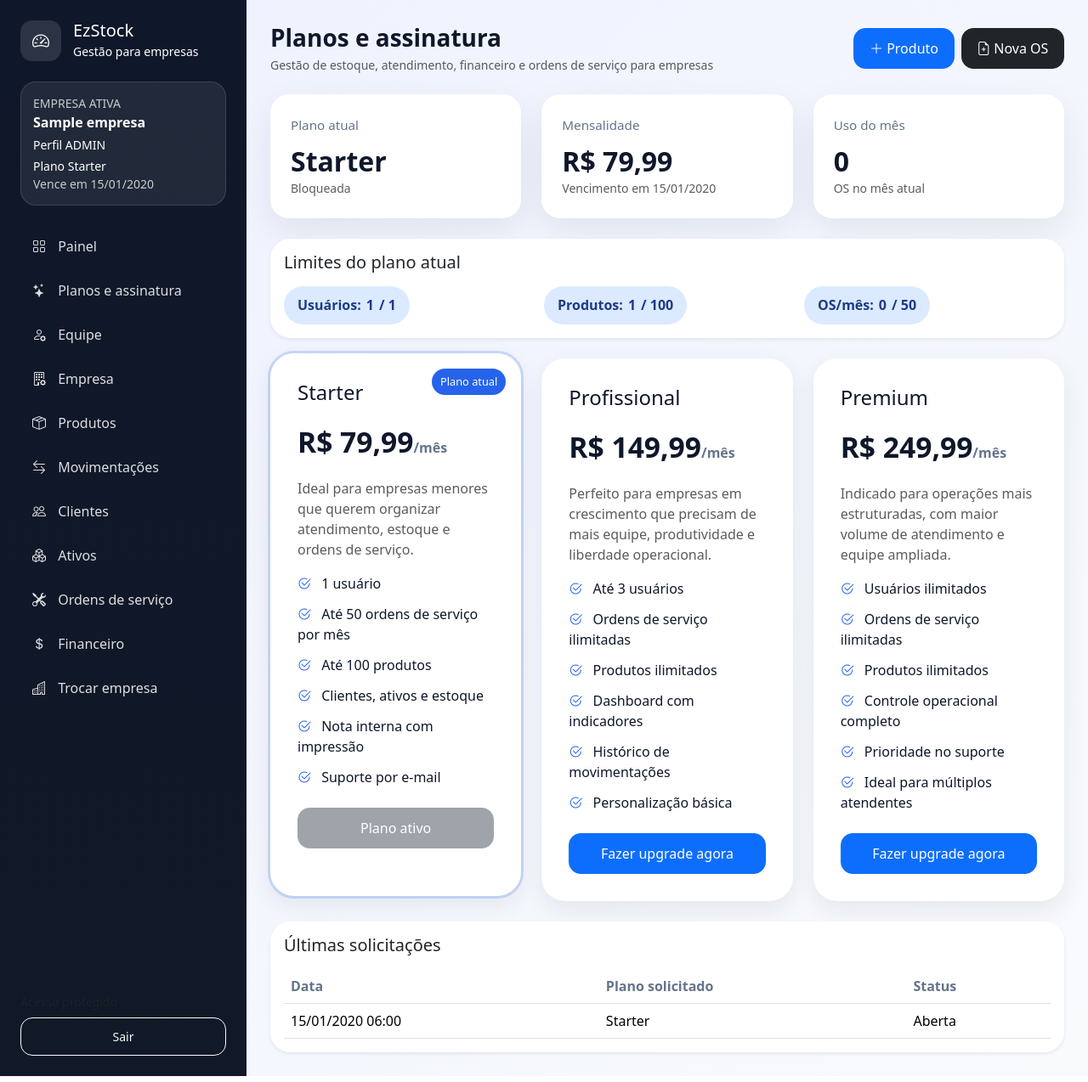
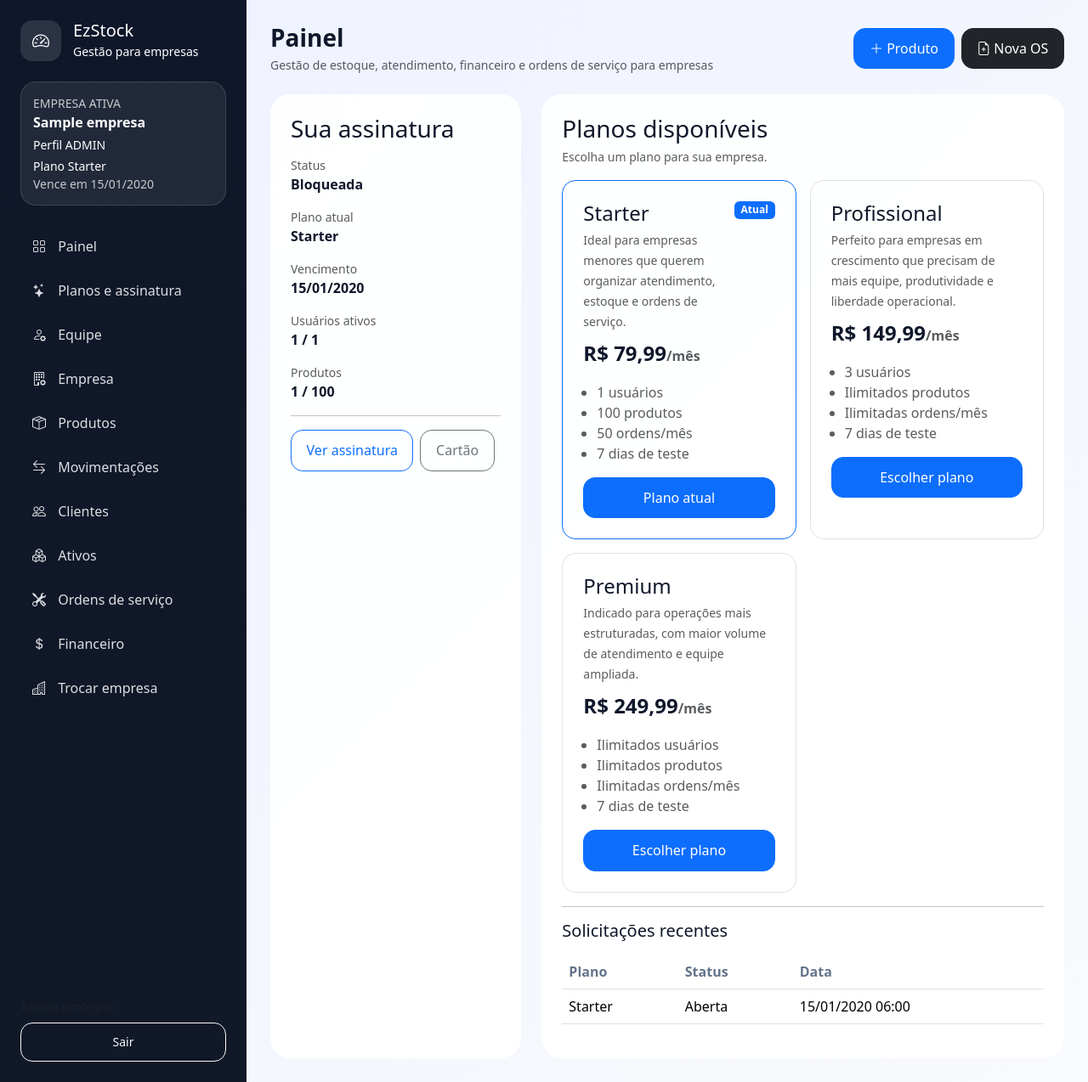
Before and after one commit to szimas125/motogest, a Django app: page /planos/ in a window 1280 px wide. Shown: the whole page at 85% size. Run offline with Django 5.2, Linux system fonts and the light colour scheme; a user stored in the database is signed in; data comes from the database, SQL or seed files in the repository; tables that the repository leaves empty hold one stand-in row (values such as "Sample post").

Commit message:
Add files via upload

```diff
--- a/templates/core/plans.html
+++ b/templates/core/plans.html
@@ -1,63 +1,127 @@
-{% extends "base.html" %}{% load br_filters %}
+{% extends 'base.html' %}
+{% load br_filters %}
 {% block title %}Planos e assinatura | EzStock{% endblock %}
-{% block page_title %}Planos e assinatura{% endblock %}
 {% block content %}
-<div class="row g-4 mb-4">
-  <div class="col-lg-4"><div class="metric-card"><span>Plano atual</span><h2>{{ assinatura.plano.nome }}</h2><small class="text-muted">{{ assinatura.get_status_display }}</small></div></div>
-  <div class="col-lg-4"><div class="metric-card"><span>Mensalidade</span><h2>{{ assinatura.plano.preco_mensal|brl }}</h2><small class="text-muted">Vencimento em {{ assinatura.vencimento|date:'d/m/Y' }}</small></div></div>
-  <div class="col-lg-4"><div class="metric-card"><span>Uso do mês</span><h2>{{ limites.os_mes }}</h2><small class="text-muted">OS no mês atual</small></div></div>
+<div class="row g-4">
+  <div class="col-xl-4">
+    <div class="soft-card p-4 h-100">
+      <h3 class="mb-3">Sua assinatura</h3>
+
+      {% if assinatura.status == 'CANCELADA' %}
+        <div class="alert alert-warning">
+          Sua assinatura está cancelada. Escolha um novo plano para reativar a empresa.
+        </div>
+      {% endif %}
+
+      <div class="d-flex flex-column gap-3">
+        <div>
+          <small class="text-muted d-block">Status</small>
+          <strong>{{ assinatura.get_status_display }}</strong>
+        </div>
+        <div>
+          <small class="text-muted d-block">Plano atual</small>
+          <strong>{% if plano_atual %}{{ plano_atual.nome }}{% else %}Nenhum plano selecionado{% endif %}</strong>
+        </div>
+        <div>
+          <small class="text-muted d-block">Vencimento</small>
+          <strong>{{ assinatura.vencimento|date:"d/m/Y" }}</strong>
+        </div>
+        <div>
+          <small class="text-muted d-block">Usuários ativos</small>
+          <strong>{{ limites.usuarios }}{% if limites.usuarios_limite %} / {{ limites.usuarios_limite }}{% endif %}</strong>
+        </div>
+        <div>
+          <small class="text-muted d-block">Produtos</small>
+          <strong>{{ limites.produtos }}{% if limites.produtos_limite %} / {{ limites.produtos_limite }}{% endif %}</strong>
+        </div>
       </div>
 
-<div class="card soft-card border-0 shadow-sm mb-4">
-  <div class="card-body">
-    <h5 class="mb-3">Limites do plano atual</h5>
-    <div class="row g-3">
-      <div class="col-md-4"><div class="limit-chip">Usuários: <strong>{{ limites.usuarios }}</strong> / {{ limites.usuarios_limite|default:'Ilimitado' }}</div></div>
-      <div class="col-md-4"><div class="limit-chip">Produtos: <strong>{{ limites.produtos }}</strong> / {{ limites.produtos_limite|default:'Ilimitado' }}</div></div>
-      <div class="col-md-4"><div class="limit-chip">OS/mês: <strong>{{ limites.os_mes }}</strong> / {{ limites.os_limite|default:'Ilimitado' }}</div></div>
+      <hr>
+      <div class="d-flex flex-wrap gap-2">
+        <a href="{% url 'billing_status' %}" class="btn btn-outline-primary">Ver assinatura</a>
+        {% if assinatura.status != 'CANCELADA' %}
+          <a href="{% url 'billing_checkout' %}" class="btn btn-outline-secondary">Cartão</a>
+        {% endif %}
       </div>
     </div>
   </div>
 
-<div class="row g-4 align-items-stretch">
+  <div class="col-xl-8">
+    <div class="soft-card p-4">
+      <div class="d-flex justify-content-between align-items-center mb-3">
+        <div>
+          <h3 class="mb-1">Planos disponíveis</h3>
+          <small class="text-muted">Escolha um plano para sua empresa.</small>
+        </div>
+      </div>
+
+      <div class="row g-3">
         {% for plano in planos %}
-  <div class="col-xl-4 col-lg-6">
-    <div class="pricing-card {% if assinatura.plano_id == plano.id %}pricing-featured{% endif %}">
-      {% if assinatura.plano_id == plano.id %}<div class="pricing-badge">Plano atual</div>{% endif %}
-      <h4>{{ plano.nome }}</h4>
-      <div class="price">{{ plano.preco_mensal|brl }}<small>/mês</small></div>
-      <p class="text-muted">{{ plano.descricao }}</p>
-      <ul class="list-unstyled pricing-list mb-4">
-        {% for recurso in plano.recursos_lista %}
-        <li><i class="bi bi-check2-circle"></i> {{ recurso }}</li>
-        {% endfor %}
+        <div class="col-md-6">
+          <div class="border rounded-4 p-4 h-100 {% if plano_atual and plano_atual.id == plano.id %}border-primary{% endif %}">
+            <div class="d-flex justify-content-between align-items-start mb-2">
+              <div>
+                <h4 class="mb-1">{{ plano.nome }}</h4>
+                <small class="text-muted">{{ plano.descricao }}</small>
+              </div>
+              {% if plano_atual and plano_atual.id == plano.id %}
+                <span class="badge text-bg-primary">Atual</span>
+              {% endif %}
+            </div>
+
+            <div class="fs-4 fw-bold mb-3">{{ plano.preco_mensal|brl }}<span class="fs-6 text-muted">/mês</span></div>
+
+            <ul class="text-muted ps-3">
+              <li>{{ plano.limite_usuarios|default:"Ilimitados" }} usuários</li>
+              <li>{{ plano.limite_produtos|default:"Ilimitados" }} produtos</li>
+              <li>{{ plano.limite_ordens_mes|default:"Ilimitadas" }} ordens/mês</li>
+              <li>{{ plano.periodo_teste_dias }} dias de teste</li>
             </ul>
+
             <form method="post" action="{% url 'change_plan' plano.id %}">
               {% csrf_token %}
-        <button class="btn {% if assinatura.plano_id == plano.id %}btn-secondary{% else %}btn-primary{% endif %} w-100" {% if assinatura.plano_id == plano.id %}disabled{% endif %}>
-          {% if assinatura.plano_id == plano.id %}Plano ativo{% elif plano.preco_mensal > assinatura.plano.preco_mensal %}Fazer upgrade agora{% else %}Agendar downgrade{% endif %}
+              <button type="submit" class="btn btn-primary w-100">
+                {% if assinatura.status == 'CANCELADA' %}
+                  Selecionar plano
+                {% elif plano_atual and plano_atual.id == plano.id %}
+                  Plano atual
+                {% else %}
+                  Escolher plano
+                {% endif %}
               </button>
             </form>
           </div>
         </div>
+        {% empty %}
+        <div class="text-muted">Nenhum plano disponível.</div>
         {% endfor %}
       </div>
 
       {% if solicitacoes %}
-<div class="card soft-card border-0 shadow-sm mt-4">
-  <div class="card-body">
-    <h5 class="mb-3">Últimas solicitações</h5>
+      <hr>
+      <h5 class="mb-3">Solicitações recentes</h5>
       <div class="table-responsive">
-      <table class="table align-middle mb-0">
-        <thead><tr><th>Data</th><th>Plano solicitado</th><th>Status</th></tr></thead>
+        <table class="table align-middle">
+          <thead>
+            <tr>
+              <th>Plano</th>
+              <th>Status</th>
+              <th>Data</th>
+            </tr>
+          </thead>
           <tbody>
             {% for item in solicitacoes %}
-          <tr><td>{{ item.criada_em|date:'d/m/Y H:i' }}</td><td>{{ item.plano_solicitado.nome }}</td><td>{{ item.get_status_display }}</td></tr>
+            <tr>
+              <td>{{ item.plano_solicitado.nome }}</td>
+              <td>{{ item.get_status_display }}</td>
+              <td>{{ item.criada_em|date:"d/m/Y H:i" }}</td>
+            </tr>
             {% endfor %}
           </tbody>
         </table>
       </div>
+      {% endif %}
     </div>
   </div>
-{% endif %}
+</div>
 {% endblock %}
```
Lines whose indentation alone changed are shown as unchanged.
